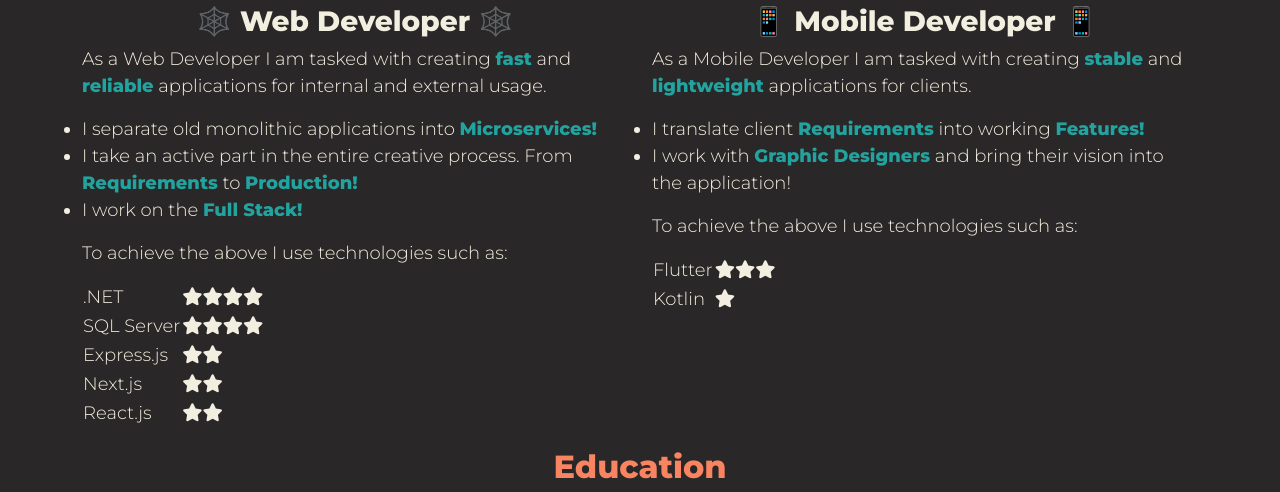
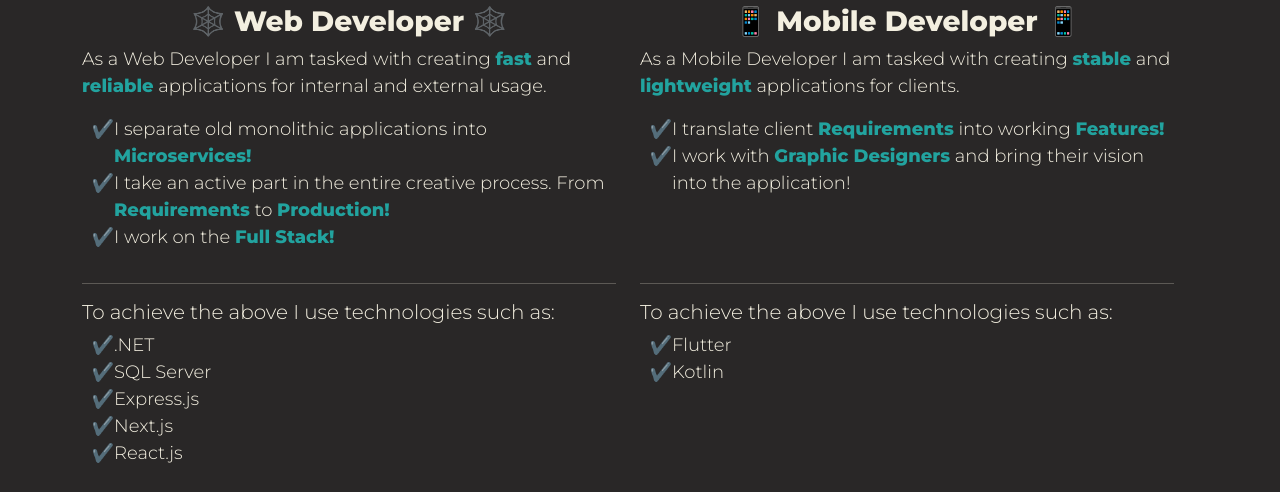
Before and after one commit to athasiop/athasiop.github.io, a plain HTML site: page index.html in a window 1280 px wide. Shown: the part 267-759 px from the top of the page. Drawn offline with nearby package versions, Linux system fonts and the light colour scheme.

Commit message:
layout improvements

```diff
--- a/index.html
+++ b/index.html
@@ -3,6 +3,8 @@
   <head>
     <meta charset="utf-8" />
     <meta name="viewport" content="width=device-width, initial-scale=1" />
+    <meta name="keywords" content="athanasios,sioppidis,cv,portfolio"/>
+    <meta name="author" content="Athanasios Sioppidis"/>
     <title>Athanasios Sioppidis</title>
     <link rel="icon" type="image/x-icon" href="favicon.ico" />
     <script
@@ -37,8 +39,8 @@
     <div class="container">
       <div class="row">
         <h2>Experience</h2>
-        <section class="col-6">
-          <div class="row">
+        <section class="row" title="professions">
+          <div class="col-6">
             <h3>🕸️ Web Developer 🕸️</h3>
             <p>
               As a Web Developer I am tasked with creating
@@ -56,56 +58,9 @@
               </li>
               <li>I work on the <strong>Full Stack!</strong></li>
             </ul>
-            <p>To achieve the above I use technologies such as:</p>
+
           </div>
-
-          <table class="row">
-            <tbody>
-              <tr>
-                <td>.NET</td>
-                <td>
-                  <i class="fa-solid fa-star"></i
-                  ><i class="fa-solid fa-star"></i
-                  ><i class="fa-solid fa-star"></i
-                  ><i class="fa-solid fa-star"></i>
-                </td>
-              </tr>
-              <tr>
-                <td>SQL Server</td>
-                <td>
-                  <i class="fa-solid fa-star"></i
-                  ><i class="fa-solid fa-star"></i
-                  ><i class="fa-solid fa-star"></i
-                  ><i class="fa-solid fa-star"></i>
-                </td>
-              </tr>
-              <tr>
-                <td>Express.js</td>
-                <td>
-                  <i class="fa-solid fa-star"></i
-                  ><i class="fa-solid fa-star"></i>
-                </td>
-              </tr>
-              <tr>
-                <td>Next.js</td>
-                <td>
-                  <i class="fa-solid fa-star"></i
-                  ><i class="fa-solid fa-star"></i>
-                </td>
-              </tr>
-
-              <tr>
-                <td>React.js</td>
-                <td>
-                  <i class="fa-solid fa-star"></i
-                  ><i class="fa-solid fa-star"></i>
-                </td>
-              </tr>
-            </tbody>
-          </table>
-        </section>
-        <section class="col-6">
-          <div class="row">
+          <div class="col-6">
             <h3>📱 Mobile Developer 📱</h3>
             <p>
               As a Mobile Developer I am tasked with creating
@@ -122,26 +77,29 @@
                 vision into the application!
               </li>
             </ul>
-            <p>To achieve the above I use technologies such as:</p>
+
           </div>
-          <table class="row">
-            <tbody>
-              <tr>
-                <td>Flutter</td>
-                <td>
-                  <i class="fa-solid fa-star"></i
-                  ><i class="fa-solid fa-star"></i
-                  ><i class="fa-solid fa-star"></i>
-                </td>
-              </tr>
-              <tr>
-                <td>Kotlin</td>
-                <td>
-                  <i class="fa-solid fa-star"></i>
-                </td>
-              </tr>
-            </tbody>
-          </table>
+        </section>
+        <section class="row" title="technologies">
+          <div class="col-6">
+            <hr/>
+            <h5>To achieve the above I use technologies such as:</h5>
+            <ul class="technologies">
+              <li>.NET</li>
+              <li>SQL Server</li>
+              <li>Express.js</li>
+              <li>Next.js</li>
+              <li>React.js</li>
+            </ul>
+          </div>
+          <div class="col-6">
+            <hr/>
+            <h5>To achieve the above I use technologies such as:</h5>
+            <ul class="technologies">
+              <li>Flutter</li>
+              <li>Kotlin</li>
+            </ul>
+          </div>
         </section>
       </div>
       <div class="row">
--- a/styles.css
+++ b/styles.css
@@ -84,3 +84,7 @@ footer {
 .info-links {
     text-align: center;
 }
+
+li::marker {
+    content: '✔️';
+}
```
